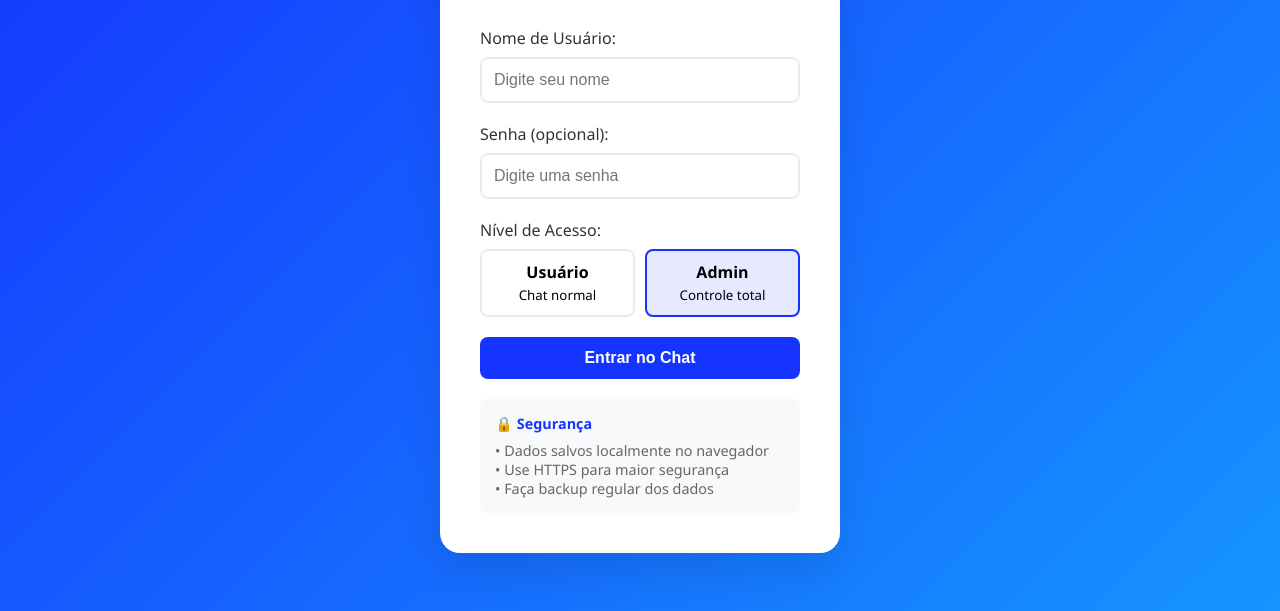
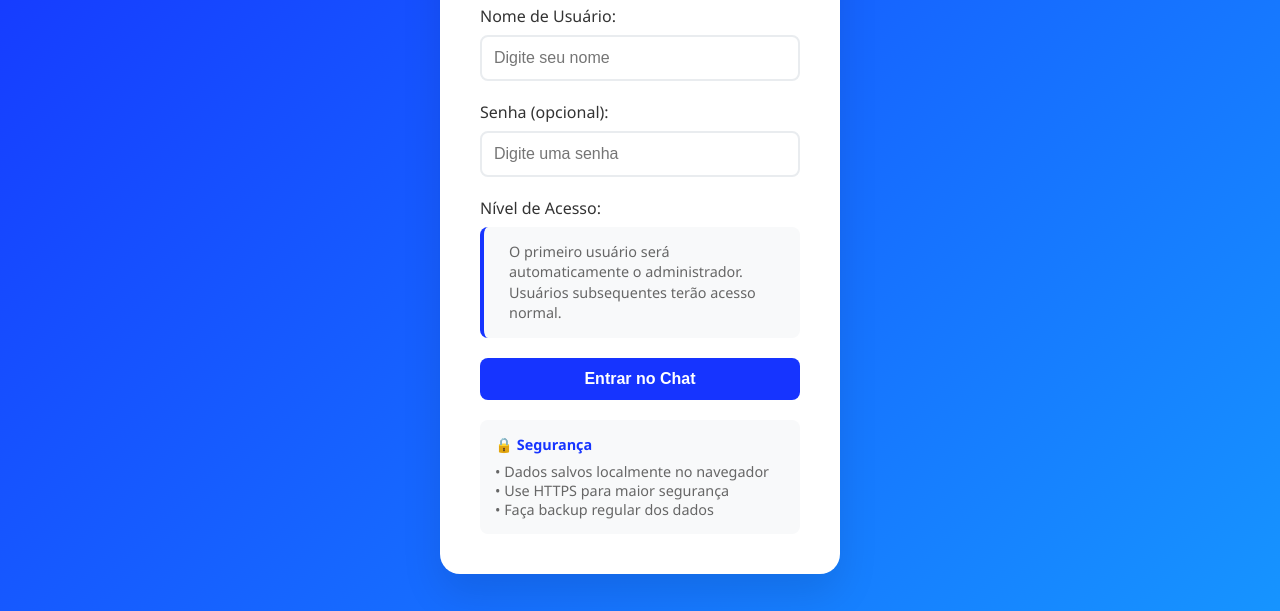
Before and after one commit to VeloProcess/Sistema-de-Chat-Empresarial-Completo-com-Controle-Administrativo, a website: page auth.html in a window 1280 px wide. Shown: the part 189-800 px from the top of the page. Drawn offline with Linux system fonts and the light colour scheme.

Commit message:
Remove admin question: first user becomes owner automatically

```diff
--- a/auth.html
+++ b/auth.html
@@ -127,6 +127,29 @@
             color: #1634FF;
             margin-bottom: 8px;
         }
+
+        .role-info {
+            margin-bottom: 20px;
+        }
+
+        .role-message {
+            display: flex;
+            align-items: center;
+            gap: 10px;
+            padding: 15px;
+            background: #f8f9fa;
+            border-radius: 8px;
+            border-left: 4px solid #1634FF;
+            color: #666;
+            font-size: 0.9rem;
+            line-height: 1.4;
+        }
+
+        .role-message i {
+            color: #1634FF;
+            font-size: 1.1rem;
+            flex-shrink: 0;
+        }
     </style>
 </head>
 <body>
@@ -147,14 +170,10 @@
 
             <div class="form-group">
                 <label>Nível de Acesso:</label>
-                <div class="role-selection">
-                    <div class="role-option" data-role="user">
-                        <strong>Usuário</strong><br>
-                        <small>Chat normal</small>
-                    </div>
-                    <div class="role-option selected" data-role="admin">
-                        <strong>Admin</strong><br>
-                        <small>Controle total</small>
+                <div class="role-info">
+                    <div class="role-message">
+                        <i class="fas fa-info-circle"></i>
+                        <span>O primeiro usuário será automaticamente o administrador. Usuários subsequentes terão acesso normal.</span>
                     </div>
                 </div>
             </div>
@@ -171,21 +190,12 @@
     </div>
 
     <script>
-        // Seleção de role
-        document.querySelectorAll('.role-option').forEach(option => {
-            option.addEventListener('click', () => {
-                document.querySelectorAll('.role-option').forEach(o => o.classList.remove('selected'));
-                option.classList.add('selected');
-            });
-        });
-
         // Login
         document.getElementById('loginForm').addEventListener('submit', (e) => {
             e.preventDefault();
 
             const username = document.getElementById('username').value;
             const password = document.getElementById('password').value;
-            const role = document.querySelector('.role-option.selected').dataset.role;
 
             if (!username.trim()) {
                 alert('Por favor, digite seu nome de usuário.');
@@ -194,7 +204,6 @@
 
             // Salvar dados de login
             localStorage.setItem('velochat_username', username);
-            localStorage.setItem('velochat_userrole', role);
             if (password) {
                 localStorage.setItem('velochat_password', btoa(password));
             }
--- a/script.js
+++ b/script.js
@@ -90,8 +90,9 @@ function initializeApp() {
     if (savedRole) {
         currentUser.role = savedRole;
     } else {
-        const isOwner = confirm('Você é o proprietário/administrador do sistema?');
-        currentUser.role = isOwner ? 'owner' : 'user';
+        // Verificar se é o primeiro usuário (proprietário)
+        const isFirstUser = Object.keys(users).length === 0;
+        currentUser.role = isFirstUser ? 'owner' : 'user';
         localStorage.setItem('velochat_userrole', currentUser.role);
     }
 
```
